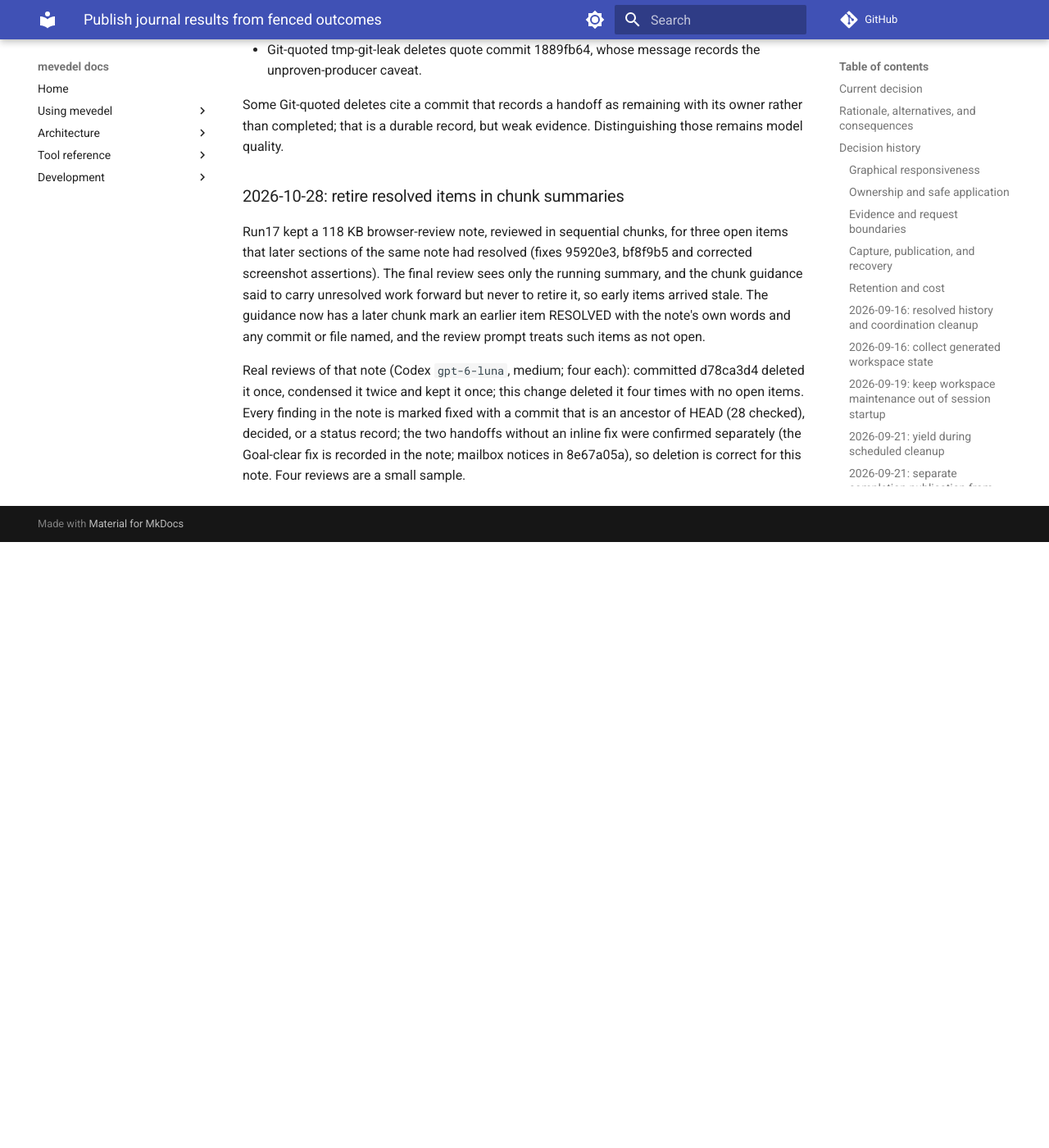
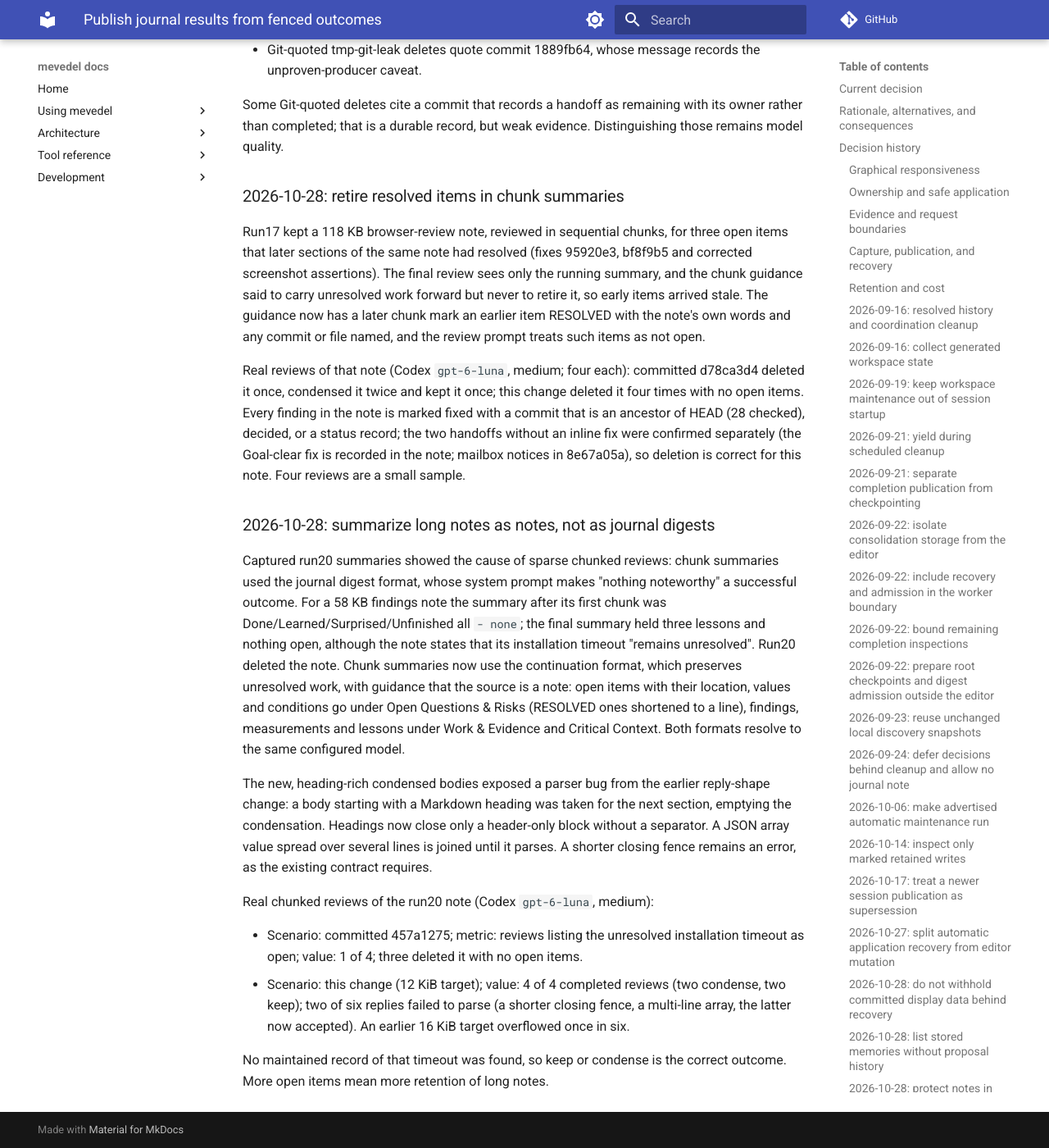
Before and after one commit to FrauH0lle/mevedel, an MkDocs documentation site: the page built from docs/adr/0117-publish-journal-results-from-fenced-outcomes.md, in a window 1280 px wide and 1400 px high, scrolled down 29449 px. Shown: the whole window at 82% size. Built offline with MkDocs 1.6.1 and Material for MkDocs 9.7.7, drawn with Linux system fonts in a browser that asks for light colours; comment, search, counter and statistics services are not loaded; before the commit the page ends 30110 px from its top, so only the background shows below that.

Commit message:
fix(memory): Summarize long notes as notes, not journal digests
Captured run20 chunk summaries were empty or near-empty: chunked note reviews
used the journal digest format, whose system prompt treats 'nothing
noteworthy' as success. A findings note's first chunk summarized to all
'- none' and its unresolved installation timeout never reached the final
review, which deleted the note. Use the continuation format, which preserves
unresolved work, with note-specific guidance for open items (RESOLVED when a
later chunk resolves them), findings, measurements and lessons, at a 12 KiB
target under the unchanged 16 KiB cap.

Fix a parser bug the richer condensed bodies exposed: a body starting with a
Markdown heading was cut as the next section. Accept JSON array header values
spread over several lines. Shorter closing fences stay invalid.

Run20's note, real chunked reviews (Codex gpt-6-luna, medium): timeout kept
as open 1/4 -> 4/4 completed reviews.

```diff
--- a/docs/adr/0117-publish-journal-results-from-fenced-outcomes.md
+++ b/docs/adr/0117-publish-journal-results-from-fenced-outcomes.md
@@ -1332,3 +1332,37 @@ fixed with a commit that is an ancestor of HEAD (28 checked), decided, or a
 status record; the two handoffs without an inline fix were confirmed separately
 (the Goal-clear fix is recorded in the note; mailbox notices in 8e67a05a), so
 deletion is correct for this note. Four reviews are a small sample.
+
+### 2026-10-28: summarize long notes as notes, not as journal digests
+
+Captured run20 summaries showed the cause of sparse chunked reviews: chunk
+summaries used the journal digest format, whose system prompt makes "nothing
+noteworthy" a successful outcome. For a 58 KB findings note the summary after
+its first chunk was Done/Learned/Surprised/Unfinished all `- none`; the final
+summary held three lessons and nothing open, although the note states that its
+installation timeout "remains unresolved". Run20 deleted the note. Chunk
+summaries now use the continuation format, which preserves unresolved work,
+with guidance that the source is a note: open items with their location,
+values and conditions go under Open Questions & Risks (RESOLVED ones shortened
+to a line), findings, measurements and lessons under Work & Evidence and
+Critical Context. Both formats resolve to the same configured model.
+
+The new, heading-rich condensed bodies exposed a parser bug from the earlier
+reply-shape change: a body starting with a Markdown heading was taken for the
+next section, emptying the condensation. Headings now close only a header-only
+block without a separator. A JSON array value spread over several lines is
+joined until it parses. A shorter closing fence remains an error, as the
+existing contract requires.
+
+Real chunked reviews of the run20 note (Codex `gpt-6-luna`, medium):
+
+- Scenario: committed 457a1275; metric: reviews listing the unresolved
+  installation timeout as open; value: 1 of 4; three deleted it with no open
+  items.
+- Scenario: this change (12 KiB target); value: 4 of 4 completed reviews (two
+  condense, two keep); two of six replies failed to parse (a shorter closing
+  fence, a multi-line array, the latter now accepted). An earlier 16 KiB
+  target overflowed once in six.
+
+No maintained record of that timeout was found, so keep or condense is the
+correct outcome. More open items mean more retention of long notes.
```
Also changed, not shown: 5 other files.
